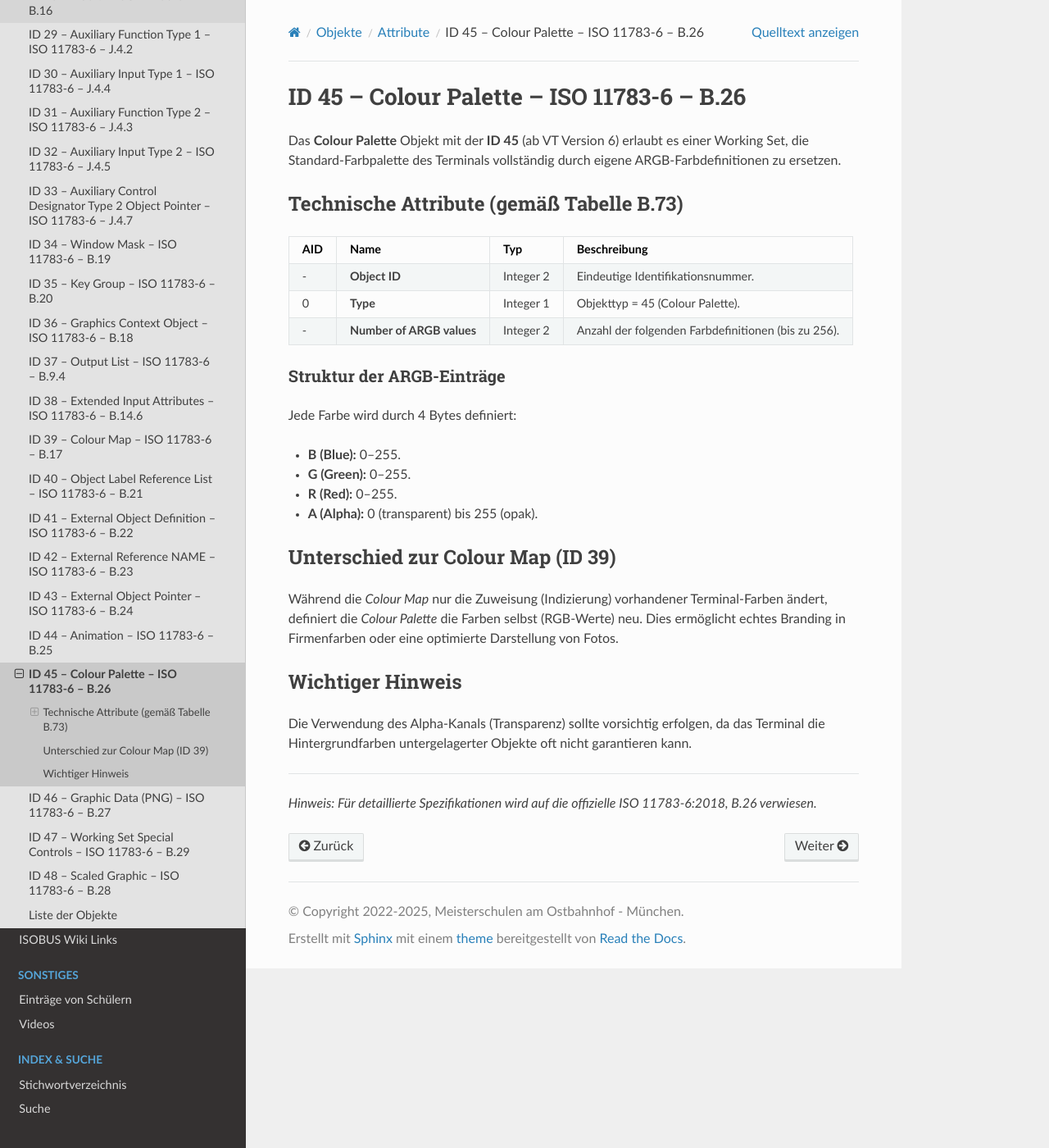
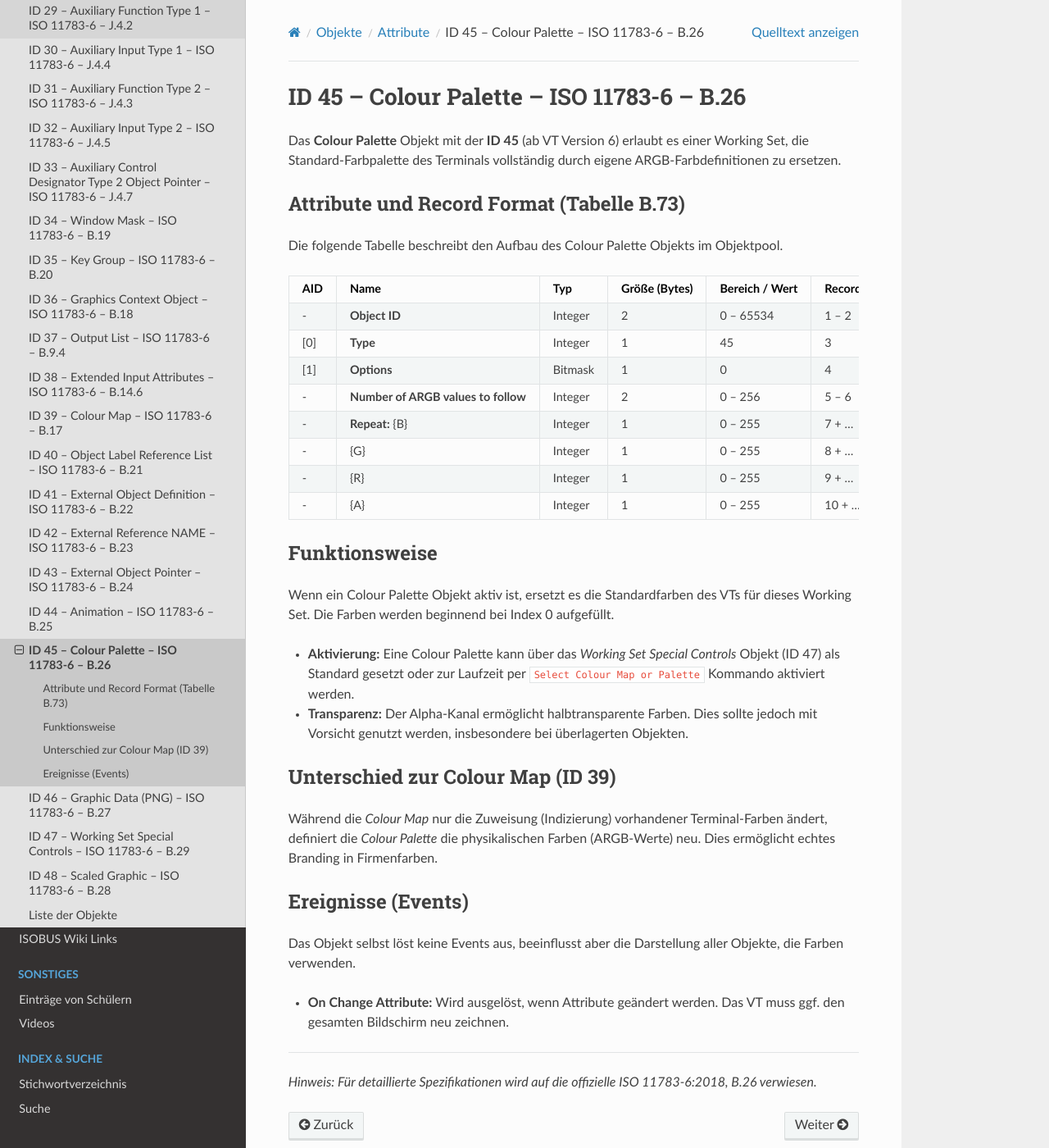
Before and after one commit to Meisterschulen-am-Ostbahnhof-Munchen/ISOBUS-VT-Objects-docs, a Sphinx documentation site: the page built from docs/isobus-objects/ID-45---Colour-Palette---ISO-11783-6---B.26.md, in a window 1280 px wide and 1400 px high. Shown: the whole window at 82% size. Built offline with Sphinx 7.4.7 and the Read the Docs theme 3.1.0, drawn with Linux system fonts in a browser that asks for light colours.

Commit message:
docs: update Colour Palette (ID 45) with accurate attribute table and record format from ISO 11783-6 Annex B.26

```diff
--- a/docs/isobus-objects/ID-45---Colour-Palette---ISO-11783-6---B.26.md
+++ b/docs/isobus-objects/ID-45---Colour-Palette---ISO-11783-6---B.26.md
@@ -5,26 +5,32 @@
 
 Das **Colour Palette** Objekt mit der **ID 45** (ab VT Version 6) erlaubt es einer Working Set, die Standard-Farbpalette des Terminals vollständig durch eigene ARGB-Farbdefinitionen zu ersetzen.
 
-## Technische Attribute (gemäß Tabelle B.73)
+### Attribute und Record Format (Tabelle B.73)
 
-| AID | Name | Typ | Beschreibung |
-| :--- | :--- | :--- | :--- |
-| - | **Object ID** | Integer 2 | Eindeutige Identifikationsnummer. |
-| 0 | **Type** | Integer 1 | Objekttyp = 45 (Colour Palette). |
-| - | **Number of ARGB values** | Integer 2 | Anzahl der folgenden Farbdefinitionen (bis zu 256). |
+Die folgende Tabelle beschreibt den Aufbau des Colour Palette Objekts im Objektpool.
 
-### Struktur der ARGB-Einträge
-Jede Farbe wird durch 4 Bytes definiert:
-*   **B (Blue):** 0–255.
-*   **G (Green):** 0–255.
-*   **R (Red):** 0–255.
-*   **A (Alpha):** 0 (transparent) bis 255 (opak).
+| AID | Name | Typ | Größe (Bytes) | Bereich / Wert | Record Byte | Beschreibung |
+| :--- | :--- | :--- | :--- | :--- | :--- | :--- |
+| - | **Object ID** | Integer | 2 | 0 – 65534 | 1 – 2 | Eindeutige ID im Objektpool. |
+| [0] | **Type** | Integer | 1 | 45 | 3 | Objekttyp = Colour Palette. |
+| [1] | **Options** | Bitmask | 1 | 0 | 4 | Reserviert (sollte 0 sein). |
+| - | **Number of ARGB values to follow** | Integer | 2 | 0 – 256 | 5 – 6 | Anzahl der folgenden Farbdefinitionen. |
+| - | **Repeat:** {B} | Integer | 1 | 0 – 255 | 7 + ... | Blau-Wert. |
+| - | {G} | Integer | 1 | 0 – 255 | 8 + ... | Grün-Wert. |
+| - | {R} | Integer | 1 | 0 – 255 | 9 + ... | Rot-Wert. |
+| - | {A} | Integer | 1 | 0 – 255 | 10 + ... | Alpha-Wert (0=Transparent, 255=Opak). |
+
+## Funktionsweise
+Wenn ein Colour Palette Objekt aktiv ist, ersetzt es die Standardfarben des VTs für dieses Working Set. Die Farben werden beginnend bei Index 0 aufgefüllt.
+*   **Aktivierung:** Eine Colour Palette kann über das *Working Set Special Controls* Objekt (ID 47) als Standard gesetzt oder zur Laufzeit per `Select Colour Map or Palette` Kommando aktiviert werden.
+*   **Transparenz:** Der Alpha-Kanal ermöglicht halbtransparente Farben. Dies sollte jedoch mit Vorsicht genutzt werden, insbesondere bei überlagerten Objekten.
 
 ## Unterschied zur Colour Map (ID 39)
-Während die *Colour Map* nur die Zuweisung (Indizierung) vorhandener Terminal-Farben ändert, definiert die *Colour Palette* die Farben selbst (RGB-Werte) neu. Dies ermöglicht echtes Branding in Firmenfarben oder eine optimierte Darstellung von Fotos.
+Während die *Colour Map* nur die Zuweisung (Indizierung) vorhandener Terminal-Farben ändert, definiert die *Colour Palette* die physikalischen Farben (ARGB-Werte) neu. Dies ermöglicht echtes Branding in Firmenfarben.
 
-## Wichtiger Hinweis
-Die Verwendung des Alpha-Kanals (Transparenz) sollte vorsichtig erfolgen, da das Terminal die Hintergrundfarben untergelagerter Objekte oft nicht garantieren kann.
+## Ereignisse (Events)
+Das Objekt selbst löst keine Events aus, beeinflusst aber die Darstellung aller Objekte, die Farben verwenden.
+*   **On Change Attribute:** Wird ausgelöst, wenn Attribute geändert werden. Das VT muss ggf. den gesamten Bildschirm neu zeichnen.
 
 ----
 *Hinweis: Für detaillierte Spezifikationen wird auf die offizielle ISO 11783-6:2018, B.26 verwiesen.*
```
